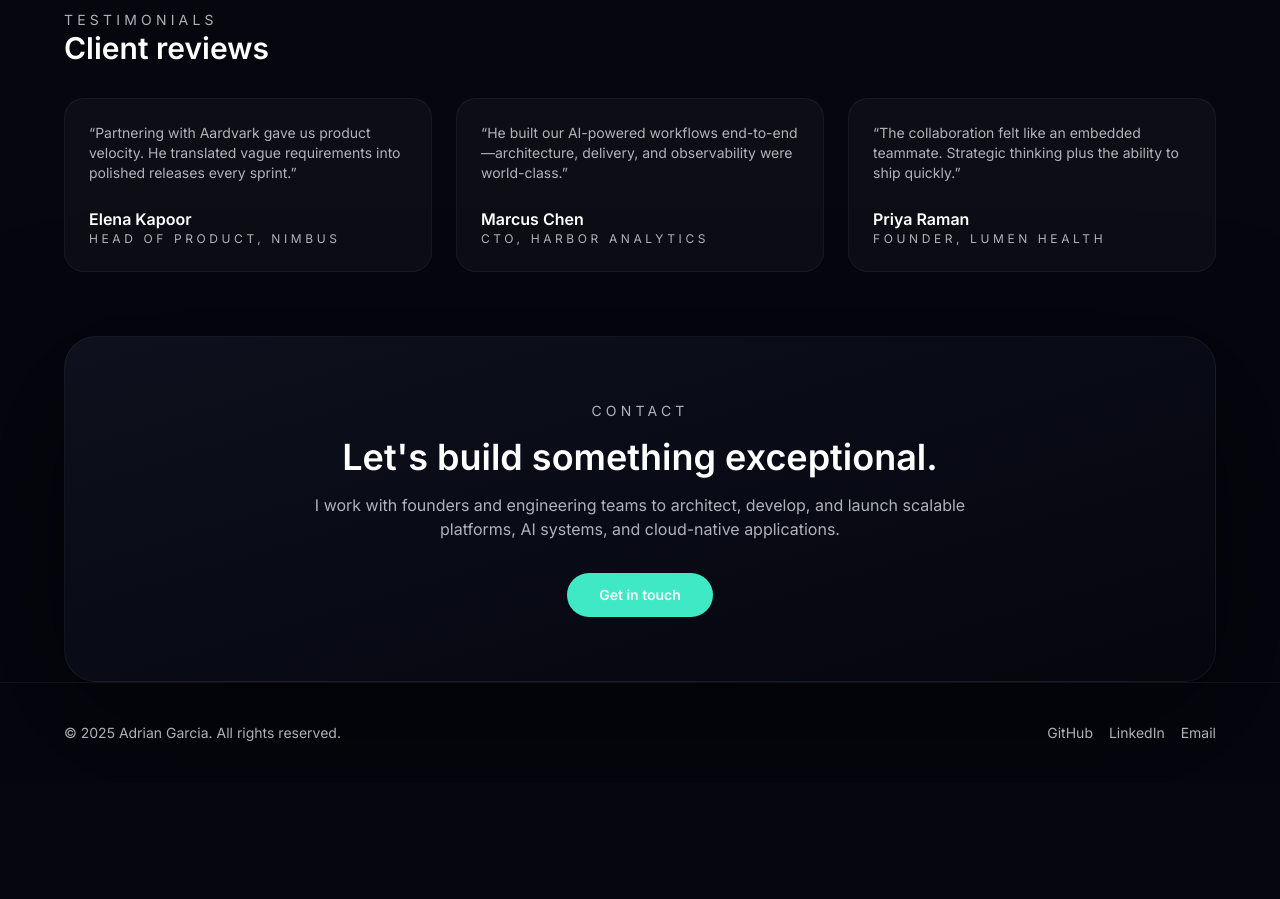
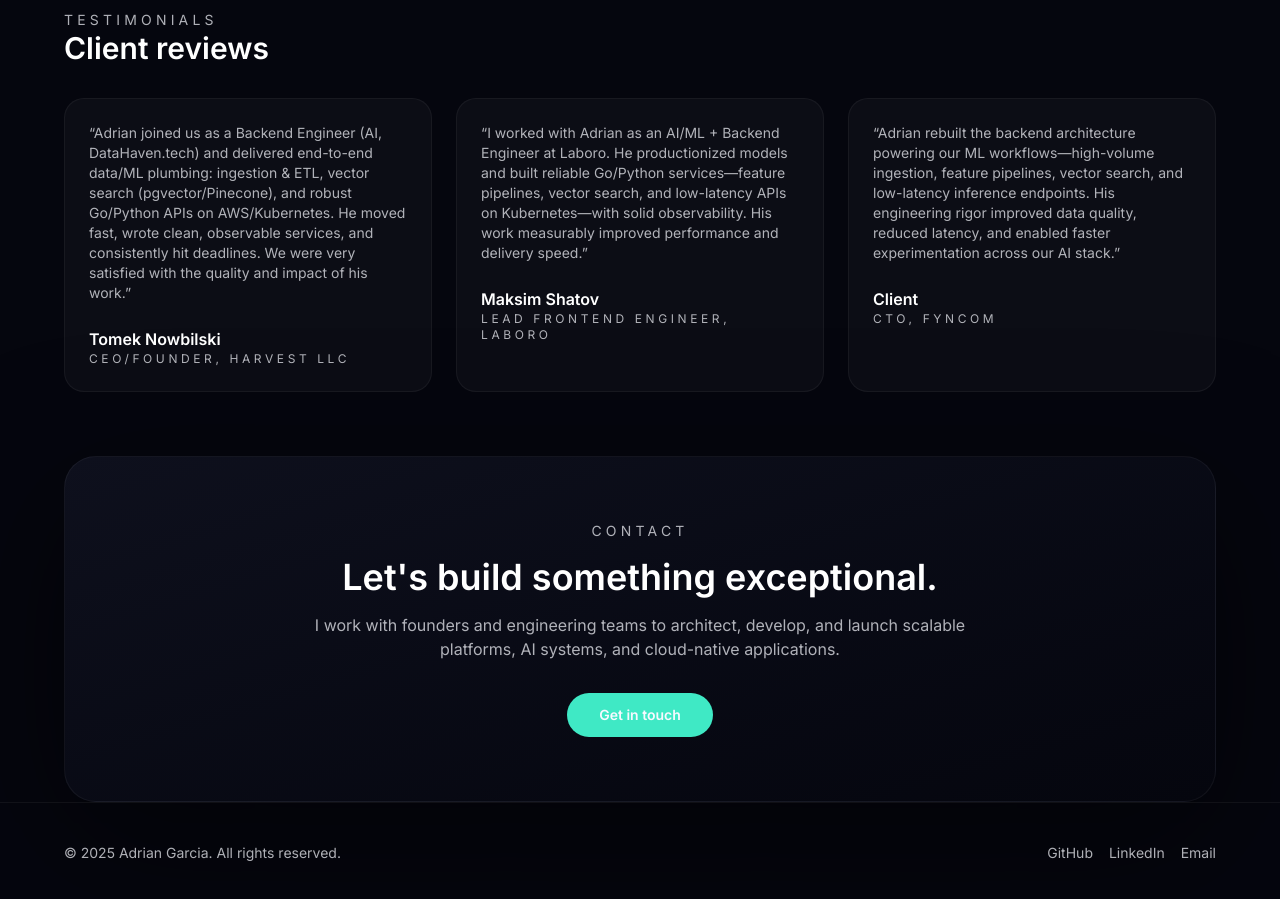
Before and after one commit to CryptoAardvark/Adrian-portfolio, a Next.js app: page / in a window 1280 px wide. Shown: the part 2480-3379 px from the top of the page. Before the commit the page ends 3263 px from the top, so only its background shows below. Built offline with nearby package versions, Linux system fonts and the light colour scheme.

Commit message:
feat: added new client reviews

```diff
--- a/data/content.ts
+++ b/data/content.ts
@@ -86,21 +86,21 @@ export const skillStack = [
 export const testimonials = [
   {
     quote:
-      "Partnering with Aardvark gave us product velocity. He translated vague requirements into polished releases every sprint.",
-    author: "Elena Kapoor",
-    role: "Head of Product, Nimbus",
+      "Adrian joined us as a Backend Engineer (AI, DataHaven.tech) and delivered end-to-end data/ML plumbing: ingestion & ETL, vector search (pgvector/Pinecone), and robust Go/Python APIs on AWS/Kubernetes. He moved fast, wrote clean, observable services, and consistently hit deadlines. We were very satisfied with the quality and impact of his work.",
+    author: "Tomek Nowbilski",
+    role: "CEO/Founder, Harvest LLC",
   },
   {
     quote:
-      "He built our AI-powered workflows end-to-end—architecture, delivery, and observability were world-class.",
-    author: "Marcus Chen",
-    role: "CTO, Harbor Analytics",
+      "I worked with Adrian as an AI/ML + Backend Engineer at Laboro. He productionized models and built reliable Go/Python services—feature pipelines, vector search, and low-latency APIs on Kubernetes—with solid observability. His work measurably improved performance and delivery speed.",
+    author: "Maksim Shatov",
+    role: "Lead Frontend Engineer, Laboro",
   },
   {
     quote:
-      "The collaboration felt like an embedded teammate. Strategic thinking plus the ability to ship quickly.",
-    author: "Priya Raman",
-    role: "Founder, Lumen Health",
+      "Adrian rebuilt the backend architecture powering our ML workflows—high-volume ingestion, feature pipelines, vector search, and low-latency inference endpoints. His engineering rigor improved data quality, reduced latency, and enabled faster experimentation across our AI stack.",
+    author: "Client",
+    role: "CTO, FynCom",
   },
 ];
 
```
